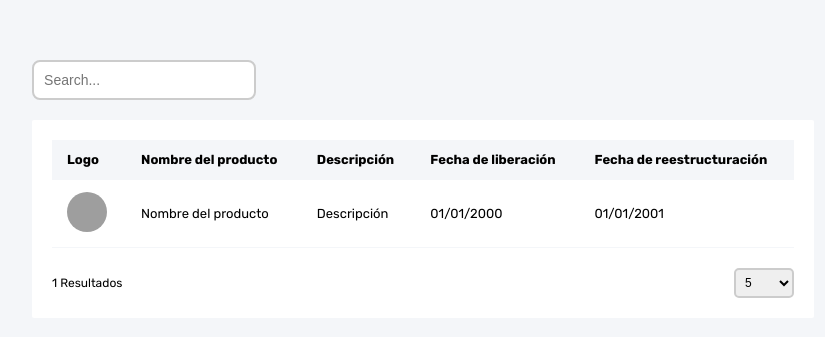
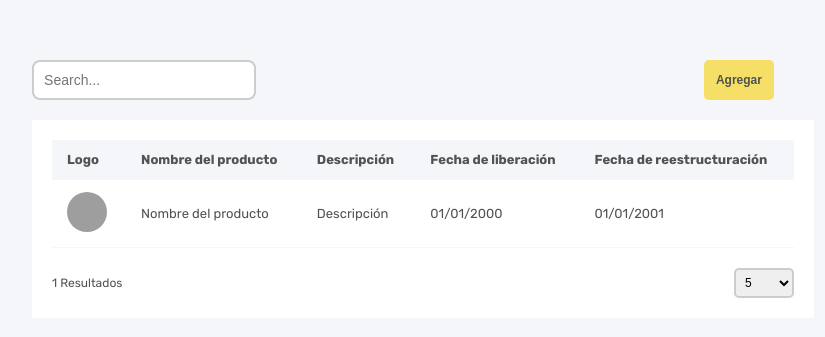
Before and after one commit to jugiros/sofka-challenge, an Angular app: page / in a window 1280 px wide. Shown: the part 211-548 px from the top of the page, without its empty margins (237-1062 px from the left). Built offline with nearby package versions, Linux system fonts and the light colour scheme; grey boxes are pictures that could not be loaded.

Commit message:
feature: Update styles and variables.

```diff
--- a/src/app/components/product-list/product-list.component.html
+++ b/src/app/components/product-list/product-list.component.html
@@ -1,5 +1,6 @@
 <div class="search-container">
   <input type="text" placeholder="Search..." class="search-input" />
+  <button class="primary-btn">Agregar</button>
 </div>
 
 <div class="container">
--- a/src/scss/styles.scss
+++ b/src/scss/styles.scss
@@ -10,6 +10,7 @@ body {
   display: flex;
   justify-content: center;
   align-items: center;
+  color: var(--text-gray);
 }
 
 html, body {
@@ -27,6 +28,9 @@ html, body {
 }
 
 .search-container {
+  display: flex;
+  justify-content: space-between;
+  align-items: center;
   margin-bottom: 20px;
 }
 
@@ -36,6 +40,22 @@ html, body {
   font-size: 14px;
   border: 2px solid var(--dark-gray);
   border-radius: 8px;
+}
+
+.primary-btn {
+  font-size: 12px;
+  font-weight: bold;
+  height: 40px;
+  width: 70px;
+  border-radius: 5px;
+  border: none;
+  background-color: var(--dark-yellow);
+  cursor: pointer;
+  color: var(--text-gray);
+
+  &:hover {
+    background-color: var(--light-yellow);
+  }
 }
 
 .custom-table {
--- a/src/scss/variables.scss
+++ b/src/scss/variables.scss
@@ -1,11 +1,17 @@
 $light-gray: #F4F6F9;
 $dark-gray: #ccc;
+$light-yellow: #FCE7A8;
+$dark-yellow: #F5DF66;
 $hover-gray: #e3e3e3;
 $basic-white: #fff;
+$text-gray: #4F5351;
 
 :root {
   --light-gray: #{$light-gray};
   --dark-gray: #{$dark-gray};
+  --light-yellow: #{$light-yellow};
+  --dark-yellow: #{$dark-yellow};
   --basic-white: #{$basic-white};
   --hover-gray: #{$hover-gray};
+  --text-gray: #{$text-gray};
 }
```
